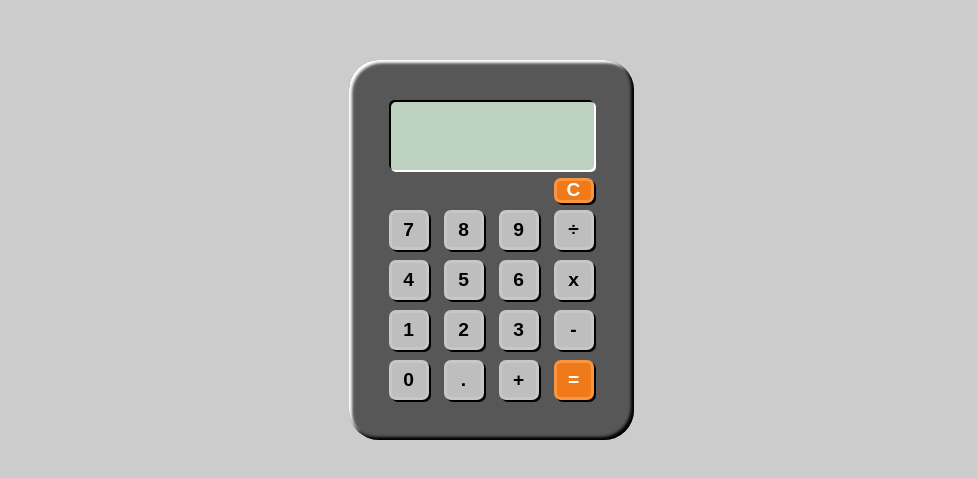
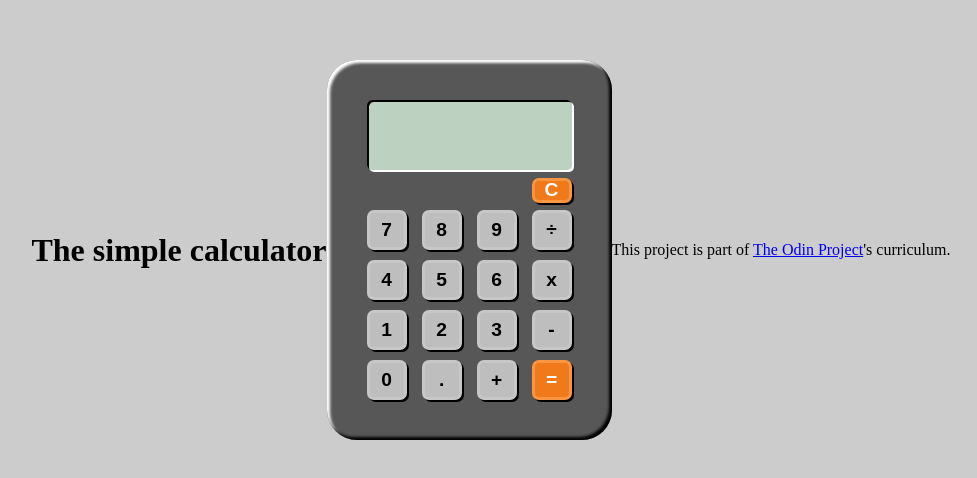
Before and after one commit to Gandalf50/TOP-project--calculator, a plain HTML site: page index.html in a window 1280 px wide. Shown: the part 150-628 px from the top of the page, without its empty margins (149-1126 px from the left). Drawn offline with Linux system fonts and the light colour scheme; a web font is replaced by a local one.

Commit message:
Add icon, header and footer

```diff
--- a/index.html
+++ b/index.html
@@ -8,9 +8,12 @@
     <link rel="stylesheet" href="styles.css">
     <script src="script.js" defer></script>
     <link rel="stylesheet" media="screen" href="https://fontlibrary.org//face/dseg14" type="text/css"/>
+    <link rel="icon" href="calculator.png" type="image/x-icon">
 </head>
 <body>
-
+    <div id="header">
+        <h1>The simple calculator</h1>
+    </div>
     <div id="preview">
         <div id="screen"></div>
         <div id="clear">
@@ -43,6 +46,6 @@
             </div>
         </div>
     </div>
-
+    <div id="footer">This project is part of <a href="https://www.theodinproject.com/">The Odin Project</a>'s curriculum.</div>
 </body>
 </html>
```
